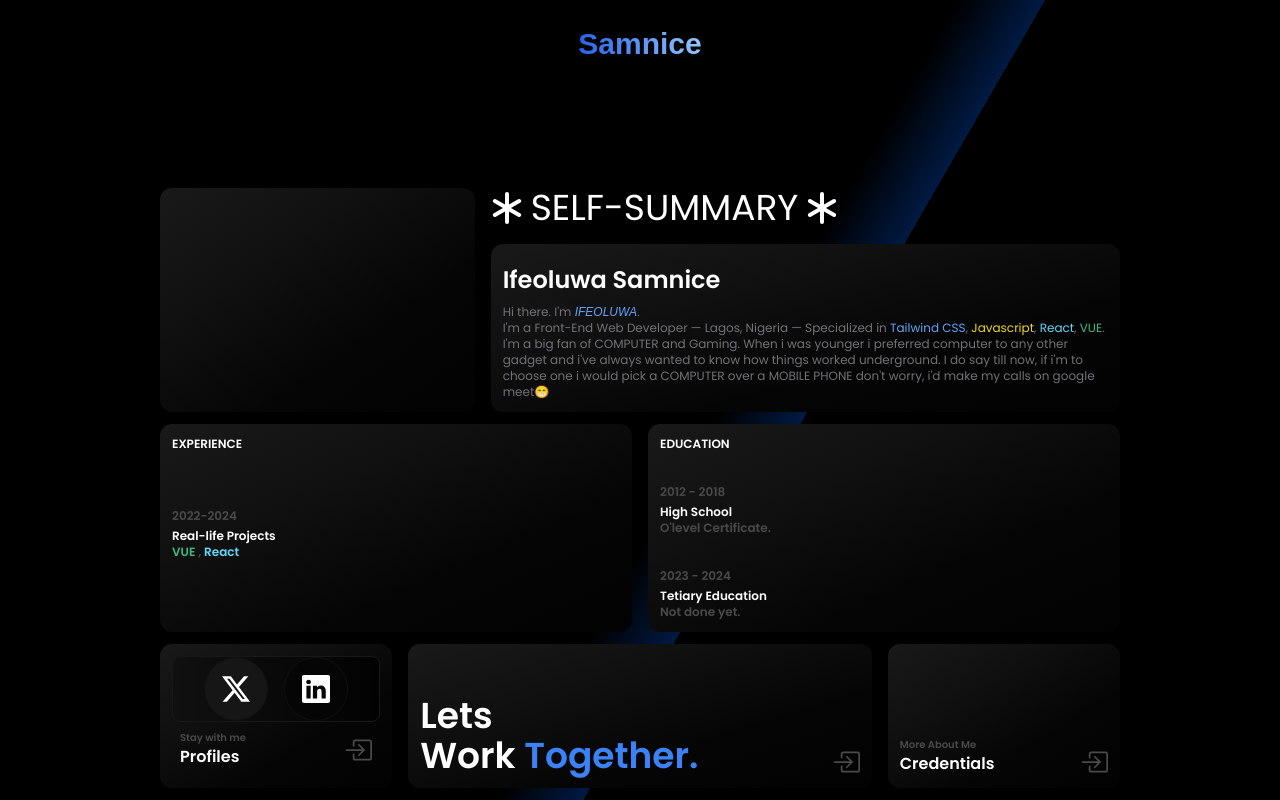
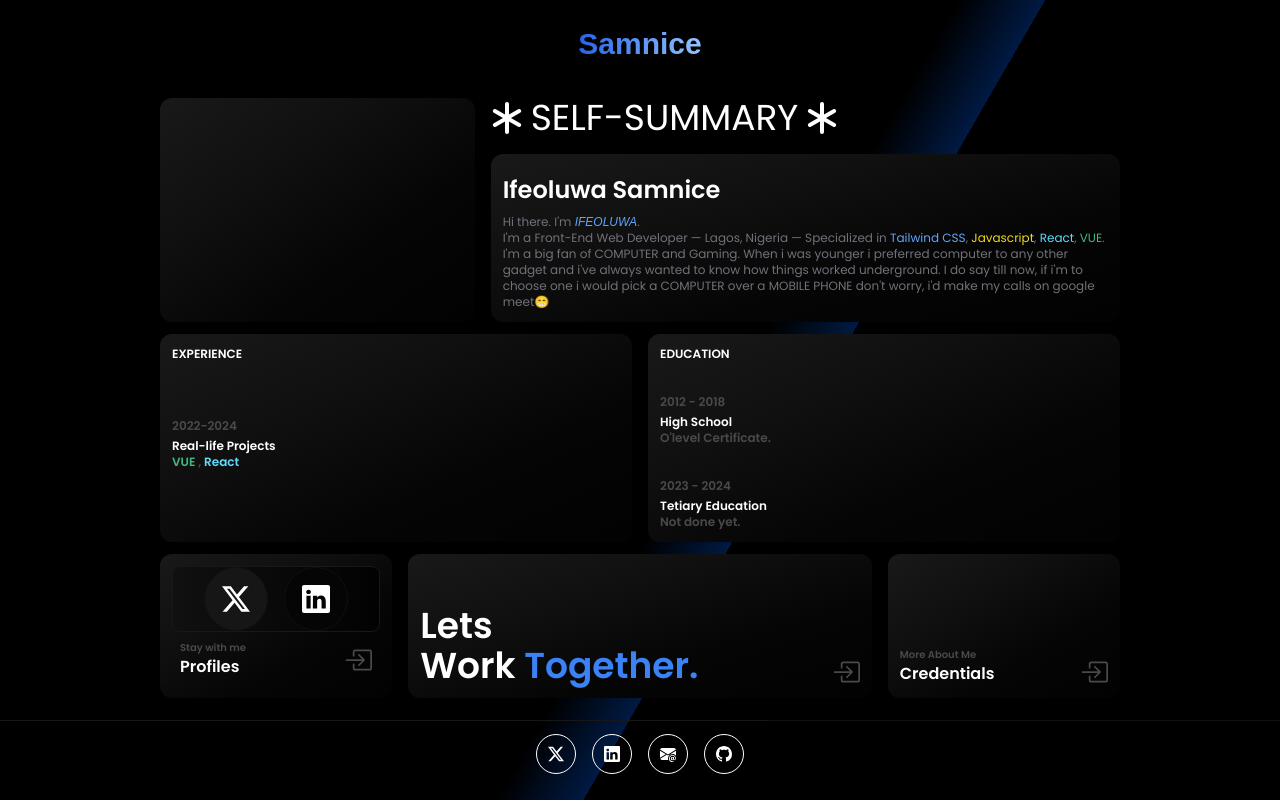
Before and after one commit to Samn1ce/Portfolio, a Vue app in the folder portfolio/: page / in a window 1280 px wide. Built offline with nearby package versions, Linux system fonts and the light colour scheme; a web font is replaced by a local one.

Commit message:
80% done

```diff
--- /dev/null
+++ b/portfolio/src/components/Footer.vue
@@ -0,0 +1,30 @@
+<script setup>
+    import Mail from './icons/IconMail.vue';
+    import GitHub from './icons/IconGitHub.vue';
+    import Twitter from './icons/IconTwitter.vue';
+    import LinkedIn from './icons/IconLinkedIn.vue';
+</script>
+
+<template>
+    <div class="w-full h-20">
+        <div class="w-full h-[1px] bg-gradient-to-r from-[#171717] from-60% via-[#494949] via-25% to-[#121212] to-15%"></div>
+        <div class="w-full h-5/6 flex justify-center items-center gap-4">
+            <a
+                href="https://x.com/IfeoluwaSamnice"
+                target="_blank"
+                class="w-10 h-10 border border-white rounded-full flex justify-center items-center hover:bg-slate-900 transition-all cursor-pointer"><Twitter class="text-white" /></a>
+            <a
+                href="https://www.linkedin.com/in/ifeoluwa-babatunde-9036b7288/"
+                target="_blank"
+                class="w-10 h-10 border border-white rounded-full flex justify-center items-center hover:bg-slate-900 transition-all cursor-pointer"><LinkedIn class="text-white" /></a>
+            <a
+                href="mailto:iamsamnice@gmail.com"
+                target="_blank"
+                class="w-10 h-10 border border-white rounded-full flex justify-center items-center hover:bg-slate-900 transition-all cursor-pointer"><Mail class="text-white" /></a>
+            <a
+                href="https://github.com/Samn1ce"
+                target="_blank"
+                class="w-10 h-10 border border-white rounded-full flex justify-center items-center hover:bg-slate-900 transition-all cursor-pointer"><GitHub class="text-white" /></a>
+        </div>
+    </div>
+</template>
--- /dev/null
+++ b/portfolio/src/components/icons/IconGitHub.vue
@@ -0,0 +1,11 @@
+<template>
+    <svg
+        xmlns="http://www.w3.org/2000/svg"
+        width="16" height="16"
+        fill="currentColor"
+        class="bi bi-github"
+        viewBox="0 0 16 16"
+    >
+        <path d="M8 0C3.58 0 0 3.58 0 8c0 3.54 2.29 6.53 5.47 7.59.4.07.55-.17.55-.38 0-.19-.01-.82-.01-1.49-2.01.37-2.53-.49-2.69-.94-.09-.23-.48-.94-.82-1.13-.28-.15-.68-.52-.01-.53.63-.01 1.08.58 1.23.82.72 1.21 1.87.87 2.33.66.07-.52.28-.87.51-1.07-1.78-.2-3.64-.89-3.64-3.95 0-.87.31-1.59.82-2.15-.08-.2-.36-1.02.08-2.12 0 0 .67-.21 2.2.82.64-.18 1.32-.27 2-.27s1.36.09 2 .27c1.53-1.04 2.2-.82 2.2-.82.44 1.1.16 1.92.08 2.12.51.56.82 1.27.82 2.15 0 3.07-1.87 3.75-3.65 3.95.29.25.54.73.54 1.48 0 1.07-.01 1.93-.01 2.2 0 .21.15.46.55.38A8.01 8.01 0 0 0 16 8c0-4.42-3.58-8-8-8"/>
+    </svg>
+</template>
--- /dev/null
+++ b/portfolio/src/components/icons/IconMail.vue
@@ -0,0 +1,13 @@
+<template>
+    <svg
+        xmlns="http://www.w3.org/2000/svg"
+        width="16"
+        height="16"
+        fill="currentColor"
+        class="bi bi-envelope-at-fill"
+        viewBox="0 0 16 16"
+    >
+        <path d="M2 2A2 2 0 0 0 .05 3.555L8 8.414l7.95-4.859A2 2 0 0 0 14 2zm-2 9.8V4.698l5.803 3.546zm6.761-2.97-6.57 4.026A2 2 0 0 0 2 14h6.256A4.5 4.5 0 0 1 8 12.5a4.49 4.49 0 0 1 1.606-3.446l-.367-.225L8 9.586zM16 9.671V4.697l-5.803 3.546.338.208A4.5 4.5 0 0 1 12.5 8c1.414 0 2.675.652 3.5 1.671"/>
+        <path d="M15.834 12.244c0 1.168-.577 2.025-1.587 2.025-.503 0-1.002-.228-1.12-.648h-.043c-.118.416-.543.643-1.015.643-.77 0-1.259-.542-1.259-1.434v-.529c0-.844.481-1.4 1.26-1.4.585 0 .87.333.953.63h.03v-.568h.905v2.19c0 .272.18.42.411.42.315 0 .639-.415.639-1.39v-.118c0-1.277-.95-2.326-2.484-2.326h-.04c-1.582 0-2.64 1.067-2.64 2.724v.157c0 1.867 1.237 2.654 2.57 2.654h.045c.507 0 .935-.07 1.18-.18v.731c-.219.1-.643.175-1.237.175h-.044C10.438 16 9 14.82 9 12.646v-.214C9 10.36 10.421 9 12.485 9h.035c2.12 0 3.314 1.43 3.314 3.034zm-4.04.21v.227c0 .586.227.8.581.8.31 0 .564-.17.564-.743v-.367c0-.516-.275-.708-.572-.708-.346 0-.573.245-.573.791"/>
+    </svg>
+</template>
--- a/portfolio/src/views/MainView.vue
+++ b/portfolio/src/views/MainView.vue
@@ -1,23 +1,24 @@
 <script setup>
-import { onMounted } from 'vue'
-import Header from '../components/Header.vue';
-import Self from '../components/Self.vue';
-import About from '../components/About.vue';
-import Credentials from '../components/Credentials.vue';
-import gsap from 'gsap'
+import { onMounted } from "vue";
+import Header from "../components/Header.vue";
+import Self from "../components/Self.vue";
+import About from "../components/About.vue";
+import Credentials from "../components/Credentials.vue";
+import Footer from "../components/Footer.vue";
+import gsap from "gsap";
 
 onMounted(() => {
   // Select all main content sections
   const sections = [
-    '.self-section',
-    '.about-section',
-    '.credentials-section'
-  ].map(selector => document.querySelector(selector));
+    ".self-section",
+    ".about-section",
+    ".credentials-section",
+  ].map((selector) => document.querySelector(selector));
 
   // Initial state
   gsap.set(sections, {
     y: 50,
-    opacity: 0
+    opacity: 0,
   });
 
   // Animate sections with stagger effect
@@ -27,14 +28,16 @@ onMounted(() => {
     opacity: 1,
     ease: "power2.out",
     stagger: {
-      amount: 0.5 // Total amount of time between start of each animation
-    }
+      amount: 0.5, // Total amount of time between start of each animation
+    },
   });
 });
 </script>
 
 <template>
-    <main class="bg-bgColor w-full min-h-screen flex flex-col justify-between items-center gap-4 py-3 bg-dark-about">
+  <main
+    class="bg-bgColor w-full min-h-screen flex flex-col justify-between items-center gap-4 pt-3 bg-dark-about"
+  >
     <Header />
     <div class="w-[90%] sm:max-w-7xl sm:w-9/12 lg:max-h-xl font-poppins">
       <div class="self-section">
@@ -47,5 +50,6 @@ onMounted(() => {
         <Credentials />
       </div>
     </div>
+    <Footer />
   </main>
 </template>
```
Lines whose indentation alone changed are shown as unchanged.
